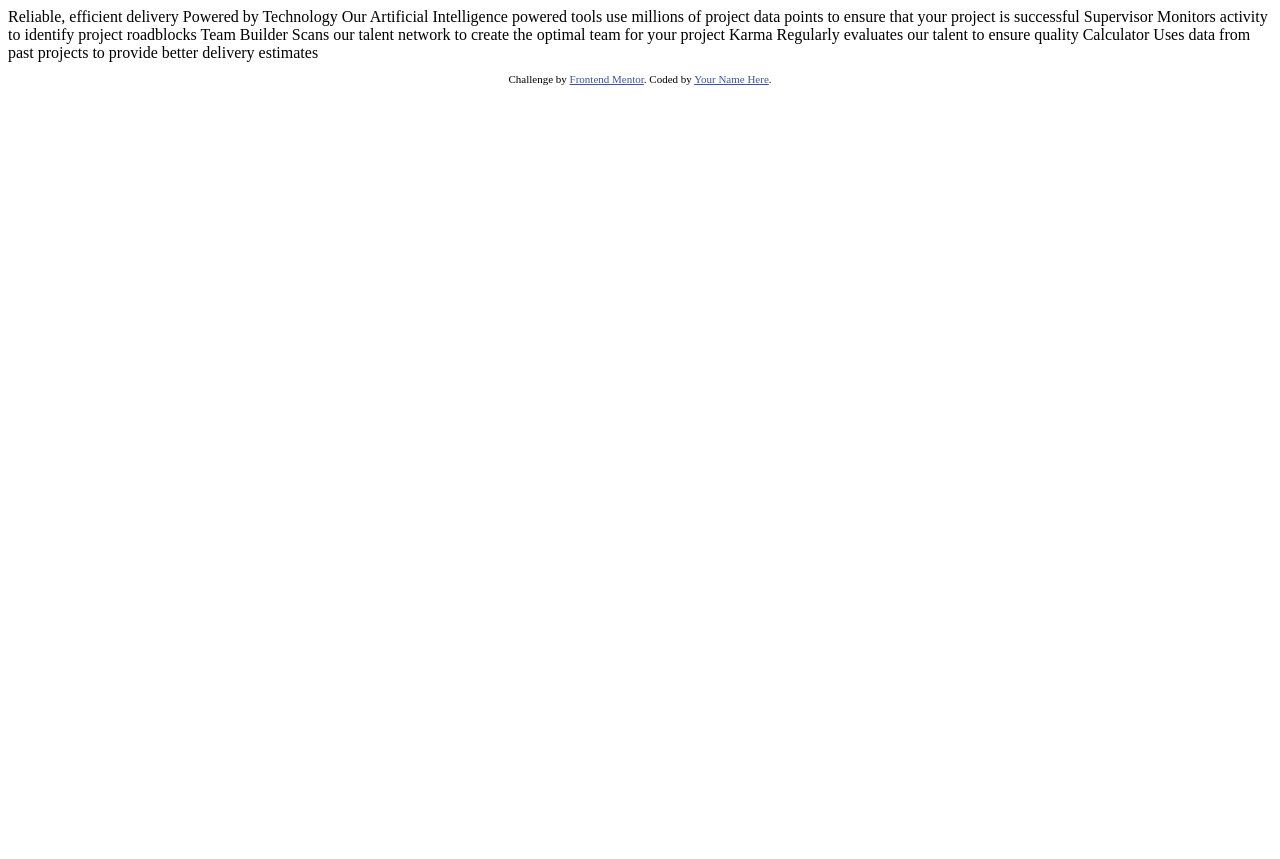
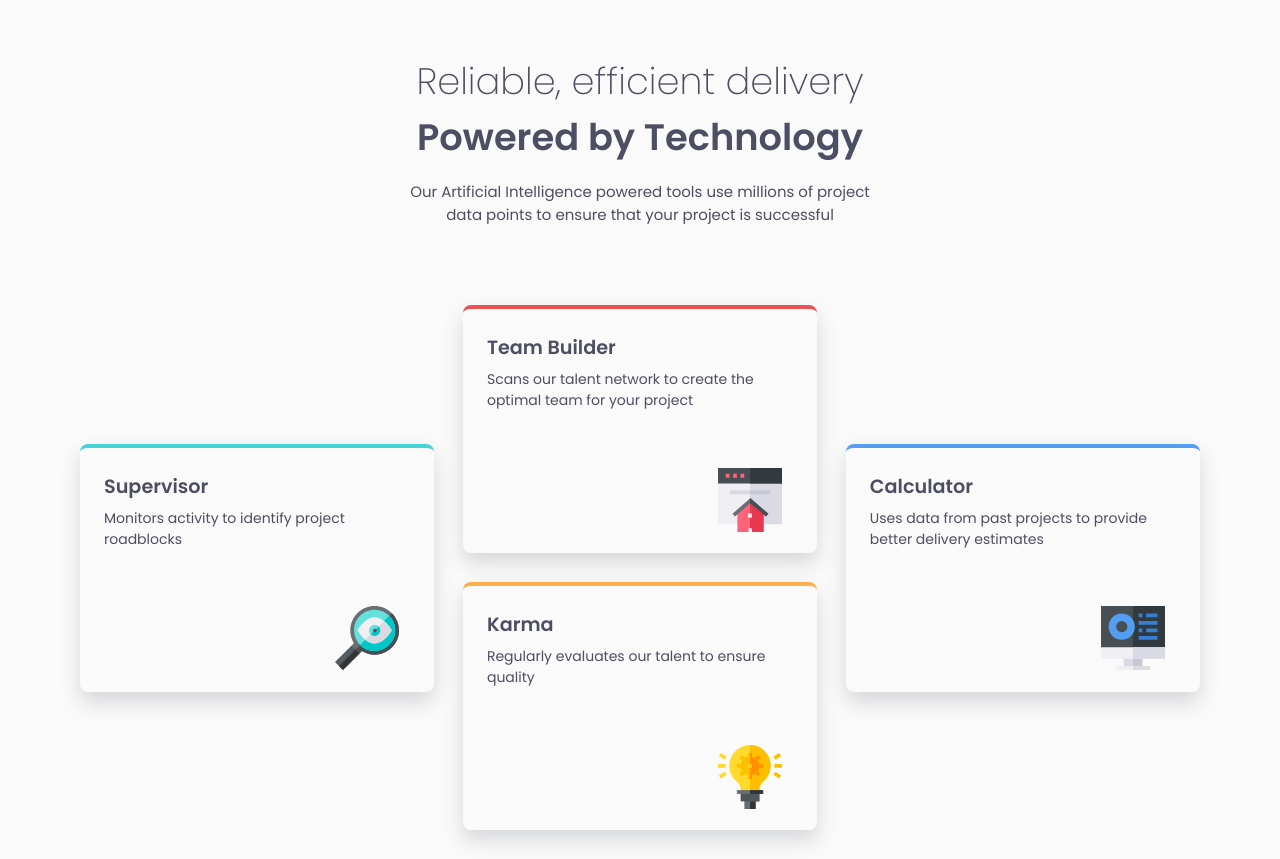
Before and after one commit to seranela/four-card-feature-section, a plain HTML site: page index.html in a window 1280 px wide. Before the commit the page ends 800 px from the top, so only its background shows below. Drawn offline with Linux system fonts and the light colour scheme.

Commit message:
Initial solution

```diff
--- /dev/null
+++ b/css/default.css
@@ -0,0 +1,127 @@
+:root {
+  --color-primary-cyan: hsl(180, 62%, 55%);
+  --color-primary-red: hsl(0, 78%, 62%);
+  --color-primary-orange: hsl(34, 97%, 64%);
+  --color-primary-blue: hsl(212, 86%, 64%);
+  --color-neutral-extra-dark-blue: hsl(234, 12%, 34%);
+  --color-neutral-gray-blue: hsl(229, 6%, 66%);
+  --color-neutral-extra-light-gray: hsl(0, 0%, 98%);
+  --font-family: 'Poppins', sans-serif;
+}
+
+html {
+  box-sizing: border-box;
+}
+*, *:before, *:after {
+  box-sizing: inherit;
+}
+
+body {
+  display: flex;
+  flex-direction: column;
+  justify-content: center;
+  align-items: center;
+  font: 400 0.9375rem var(--font-family);
+  background-color: var(--color-neutral-extra-light-gray);
+  color: var(--color-neutral-extra-dark-blue);
+  margin: 0;
+  padding: 1.8rem;
+}
+
+header,
+main > p {
+  text-align: center;
+  max-width: 30rem;
+}
+
+header h1 {
+  font-size: clamp(1.6rem, 6vw, 2.3rem);
+  margin-bottom: 0;
+}
+
+main {
+  display: flex;
+  flex-direction: column;
+  justify-content: center;
+  align-items: center;
+  gap: 4rem;
+}
+
+.font-light {
+  font-weight: 200;
+}
+
+.cards {
+  display: grid;
+  grid-template-columns: 1fr;
+  grid-template-rows: 1fr 1fr 1fr 1fr;
+  grid-auto-flow: column;
+  gap: 1.5rem;
+  max-width: 70rem;
+}
+
+section {
+  border-radius: 8px;
+  background-color: white;
+  padding: 1.5rem 1.5rem 8rem 1.5rem;
+  box-shadow: 0px 10px 20px hsla(234, 12%, 34%, 0.2);
+}
+
+section h1 {
+  margin: 0;
+  font-size: 1.2rem;
+  font-weight: 600;
+}
+
+section p {
+  font-size: 0.875rem;
+  margin-top: 0.5em;
+}
+
+.cyan {
+  border-top: 4px solid var(--color-primary-cyan);
+  background: url(../images/icon-supervisor.svg) right 12% bottom 12% / 4rem no-repeat;
+}
+
+.red {
+  border-top: 4px solid var(--color-primary-red);
+  background: url(../images/icon-team-builder.svg) right 12% bottom 12% / 4rem no-repeat;
+}
+
+.orange {
+  border-top: 4px solid var(--color-primary-orange);
+  background: url(../images/icon-karma.svg) right 12% bottom 12% / 4rem no-repeat;
+}
+
+.blue {
+  border-top: 4px solid var(--color-primary-blue);
+  background: url(../images/icon-calculator.svg) right 12% bottom 12% / 4rem no-repeat;
+}
+
+@media (min-width: 576px) {
+  .cards {
+    display: grid;
+    grid-template-columns: 1fr 1fr 1fr;
+    grid-template-rows: 1fr 1fr 1fr 1fr;
+    grid-auto-flow: column;
+    gap: 1.8rem;
+  }
+  .cyan {
+    grid-row: 2 / span 2;
+  }
+
+  .red {
+    grid-column: 2;
+    grid-row: 1 / span 2;
+  }
+
+  .orange {
+    grid-column: 2;
+    grid-row: 3 / span 2;
+  }
+
+  .blue {
+    grid-column: 3;
+    grid-row: 2 / span 2;
+  }
+}
--- a/index.html
+++ b/index.html
@@ -2,44 +2,47 @@
 <html lang="en">
 <head>
   <meta charset="UTF-8">
-  <meta name="viewport" content="width=device-width, initial-scale=1.0"> <!-- displays site properly based on user's device -->
-
+  <meta name="description" content="Frontend Mentor Challenge">
+  <meta name="viewport" content="width=device-width, initial-scale=1.0">
+  <link rel="preconnect" href="https://fonts.googleapis.com">
+  <link rel="preconnect" href="https://fonts.gstatic.com" crossorigin>
+  <link href="https://fonts.googleapis.com/css2?family=Poppins:wght@200;400;600&display=swap" rel="stylesheet">
+  <link rel="stylesheet" href="css/default.css">
   <link rel="icon" type="image/png" sizes="32x32" href="./images/favicon-32x32.png">
-
   <title>Frontend Mentor | Four card feature section</title>
-
-  <!-- Feel free to remove these styles or customise in your own stylesheet 👍 -->
-  <style>
-    .attribution { font-size: 11px; text-align: center; }
-    .attribution a { color: hsl(228, 45%, 44%); }
-  </style>
 </head>
 <body>
+  <header>
+    <h1>
+      <span class="font-light">Reliable, efficient delivery</span><br>
+      Powered by Technology
+    </h1>
+  </header>
+  <main>
+    <p>Our Artificial Intelligence powered tools use millions of project data points
+    to ensure that your project is successful</p>
 
-  Reliable, efficient delivery
-  Powered by Technology
+    <div class="cards">
+      <section class="cyan">
+        <h1>Supervisor</h1>
+        <p>Monitors activity to identify project roadblocks</p>
+      </section>
 
-  Our Artificial Intelligence powered tools use millions of project data points
-  to ensure that your project is successful
+      <section class="red">
+        <h1>Team Builder</h1>
+        <p>Scans our talent network to create the optimal team for your project</p>
+      </section>
 
-  Supervisor
-  Monitors activity to identify project roadblocks
+      <section class="orange">
+        <h1>Karma</h1>
+        <p>Regularly evaluates our talent to ensure quality</p>
+      </section>
 
-  Team Builder
-  Scans our talent network to create the optimal team for your project
-
-  Karma
-  Regularly evaluates our talent to ensure quality
-
-  Calculator
-  Uses data from past projects to provide better delivery estimates
-
-
-  <footer>
-    <p class="attribution">
-      Challenge by <a href="https://www.frontendmentor.io?ref=challenge" target="_blank">Frontend Mentor</a>.
-      Coded by <a href="#">Your Name Here</a>.
-    </p>
-  </footer>
+      <section class="blue">
+        <h1>Calculator</h1>
+        <p>Uses data from past projects to provide better delivery estimates</p>
+      </section>
+    </div>
+  </main>
 </body>
 </html>
```
Also changed, not shown: 2 other files.
